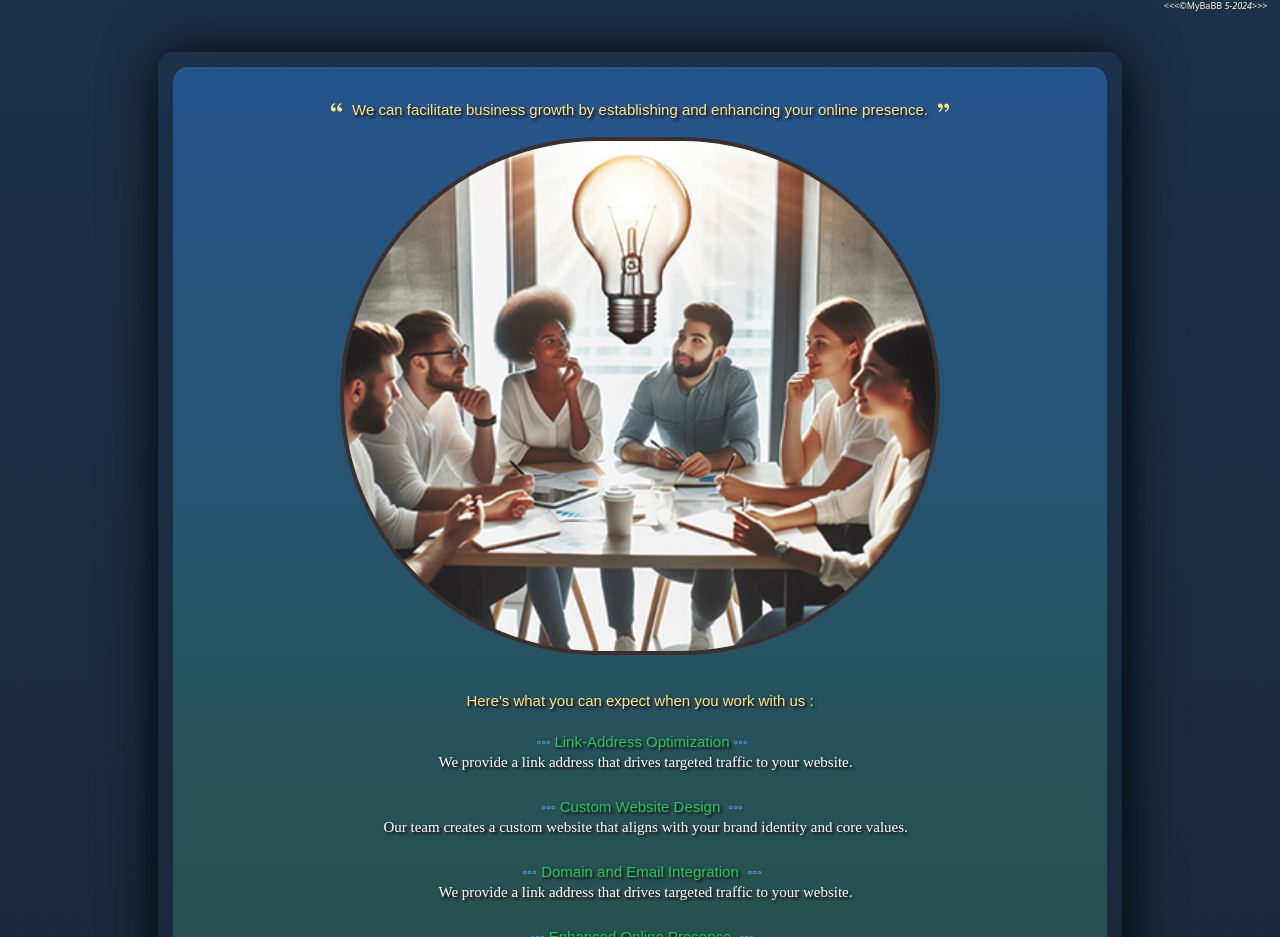
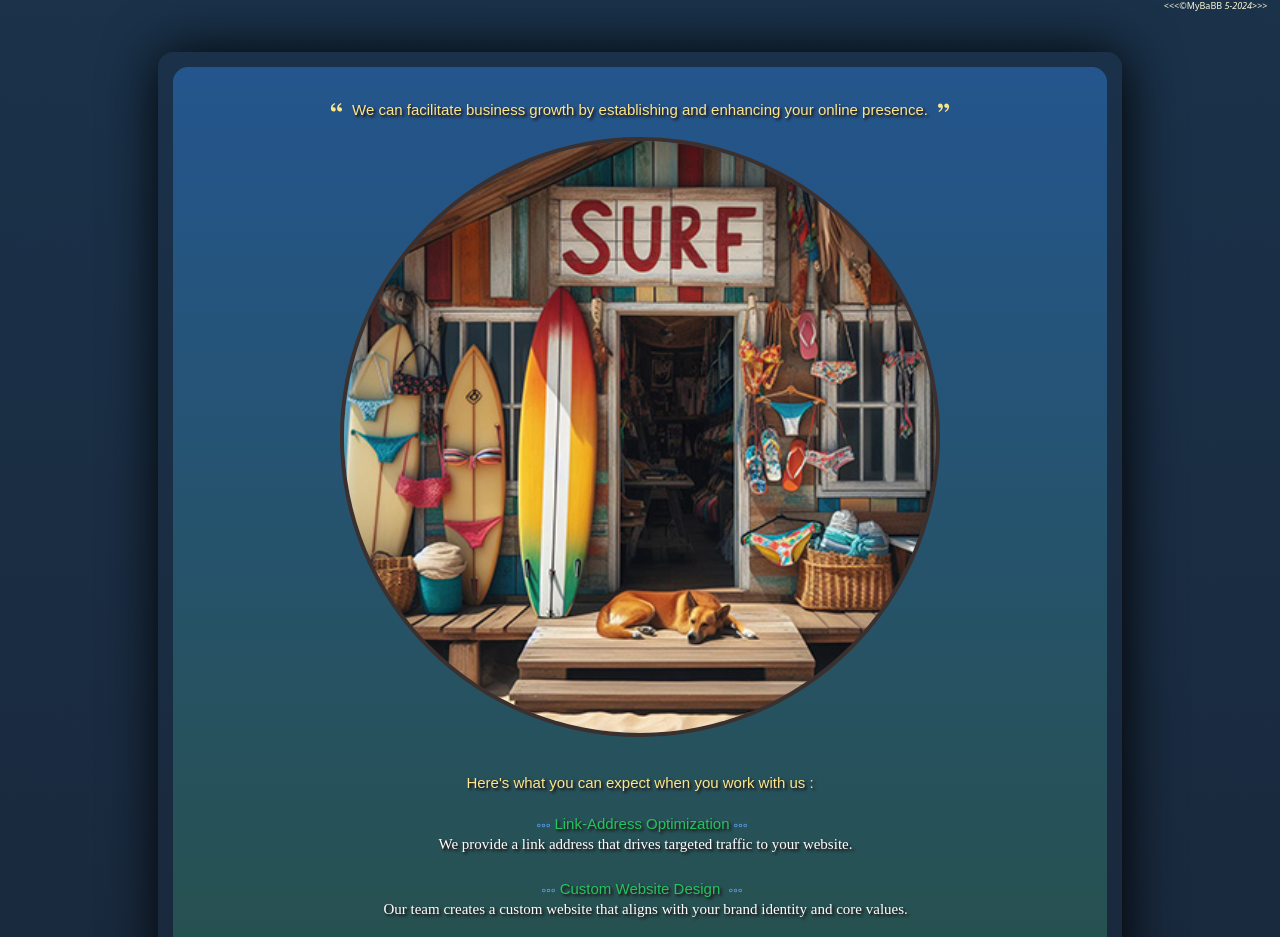
Before and after one commit to MyBaBB/About_MyBaBB, a React (Vite) app: page / in a window 1280 px wide. Shown: the part 759-1696 px from the top of the page. Built offline with nearby package versions, Linux system fonts and the light colour scheme; a web font is replaced by a local one.

Commit message:
added a surf shop image for a business

```diff
--- a/src/components/MainFolder/ContainerFolder/SectionBFolder/SectionB.jsx
+++ b/src/components/MainFolder/ContainerFolder/SectionBFolder/SectionB.jsx
@@ -2,7 +2,7 @@
 import React from "react";
 import { RiDoubleQuotesL } from "react-icons/ri";
 import { RiDoubleQuotesR } from "react-icons/ri";
-import LightBulb from "./400x344workers.png";
+import SurfShop from "./SurfShop.jpg";
 import { RxDot } from "react-icons/rx";
 import { PiDotsThreeOutlineLight } from "react-icons/pi";
 const SectionB = () => {
@@ -57,7 +57,7 @@ const SectionB = () => {
 
                   <div id="aboutUs" className="scroll-mt-[16rem] text-center">
                     <img
-                      src={LightBulb}
+                      src={SurfShop}
                       alt="Money Grow"
                       width="600"
                       height="400"
```
Also changed, not shown: src/components/MainFolder/ContainerFolder/SectionBFolder/SurfShop.jpg (added).
